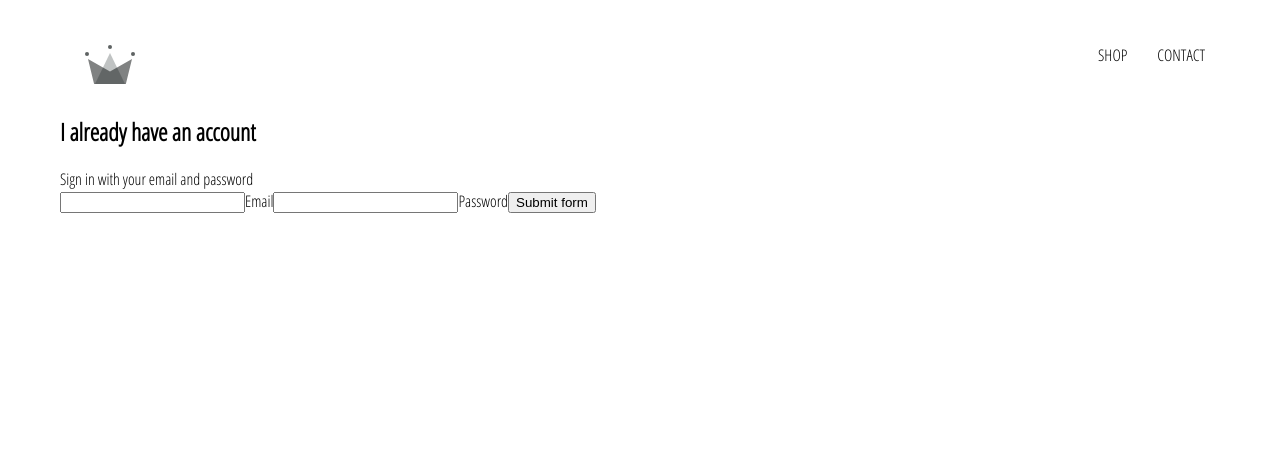
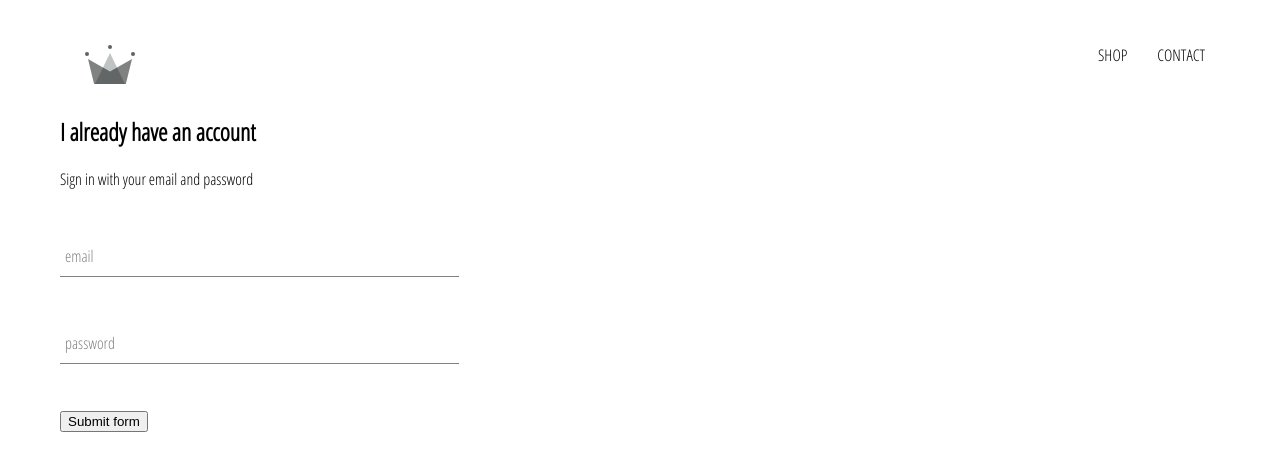
Before and after one commit to wildcoder51/e-commerce_project, a React (Create React App) app: page /signin in a window 1280 px wide. Shown: the top 470 px of the page. Built offline with nearby package versions, Linux system fonts and the light colour scheme.

Commit message:
add form for sign in + styles

```diff
--- /dev/null
+++ b/src/components/form-input/form-input.component.jsx
@@ -0,0 +1,18 @@
+import React from 'react';
+
+import './form-input.styles.scss';
+
+const FormInput = ({ handleChange, label, ...otherProps }) => (
+  <div className='group'>
+    <input className='form-input' onChange={handleChange} {...otherProps} />
+    {
+      label ?
+      (<label className={`${otherProps.value.length ? 'shrink' : '' } form-input-label `} >
+        {label}
+      </label>)
+      : null
+    }
+  </div>
+)
+
+export default FormInput;
--- /dev/null
+++ b/src/components/form-input/form-input.styles.scss
@@ -0,0 +1,54 @@
+$sub-color: grey;
+$main-color: black;
+
+@mixin shrinkLabel {
+  top: -14px;
+  font-size: 12px;
+  color: $main-color;
+}
+
+.group {
+  position: relative;
+  margin: 45px 0;
+
+  .form-input {
+    background: none;
+    background-color: white;
+    color: $sub-color;
+    font-size: 18px;
+    padding: 10px 10px 10px 5px;
+    display: block;
+    width: 100%;
+    border: none;
+    border-radius: 0;
+    border-bottom: 1px solid $sub-color;
+    margin: 25px 0;
+
+    &:focus {
+      outline: none;
+    }
+
+    &:focus ~ .form-input-label {
+      @include shrinkLabel();
+    }
+  }
+
+  input[type='password'] {
+    letter-spacing: 0.3em;
+  }
+
+  .form-input-label {
+    color: $sub-color;
+    font-size: 16px;
+    font-weight: normal;
+    position: absolute;
+    pointer-events: none;
+    left: 5px;
+    top: 10px;
+    transition: 300ms ease all;
+
+    &.shrink {
+      @include shrinkLabel();
+    }
+  }
+}
--- a/src/components/sign-in/sign-in.component.jsx
+++ b/src/components/sign-in/sign-in.component.jsx
@@ -1,4 +1,8 @@
 import React, { Component } from 'react'
+
+import FormInput from '../form-input/form-input.component'
+
+import './sign-in.styles.scss';
 
 export default class SignIn extends Component {
   constructor(props){
@@ -29,22 +33,22 @@
         <span>Sign in with your email and password</span>
 
         <form onSubmit={this.handleSubmit}>
-          <input
+          <FormInput
             name='email'
             type='email'
             value={this.state.email}
-            onChange={this.handleChange}
+            handleChange={this.handleChange}
+            label='email'
             required
           />
-          <label>Email</label>
-          <input
+          <FormInput
             name='password'
             type='password'
             value={this.state.password}
-            onChange={this.handleChange}
+            handleChange={this.handleChange}
+            label='password'
             required
           />
-          <label>Password</label>
           <input type='submit' value='Submit form' />
         </form>
       </div>
--- /dev/null
+++ b/src/components/sign-in/sign-in.styles.scss
@@ -0,0 +1,3 @@
+.sign-in {
+  width: 30vw;
+}
```
